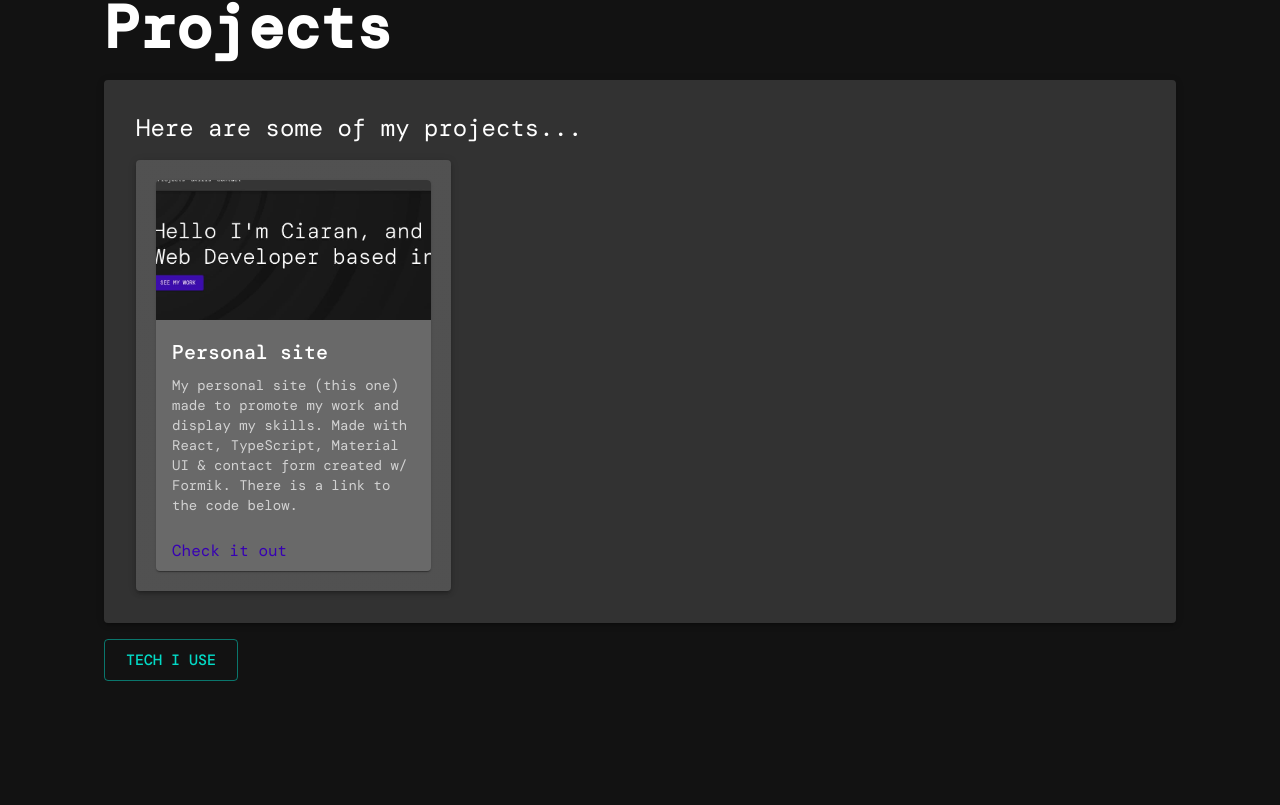
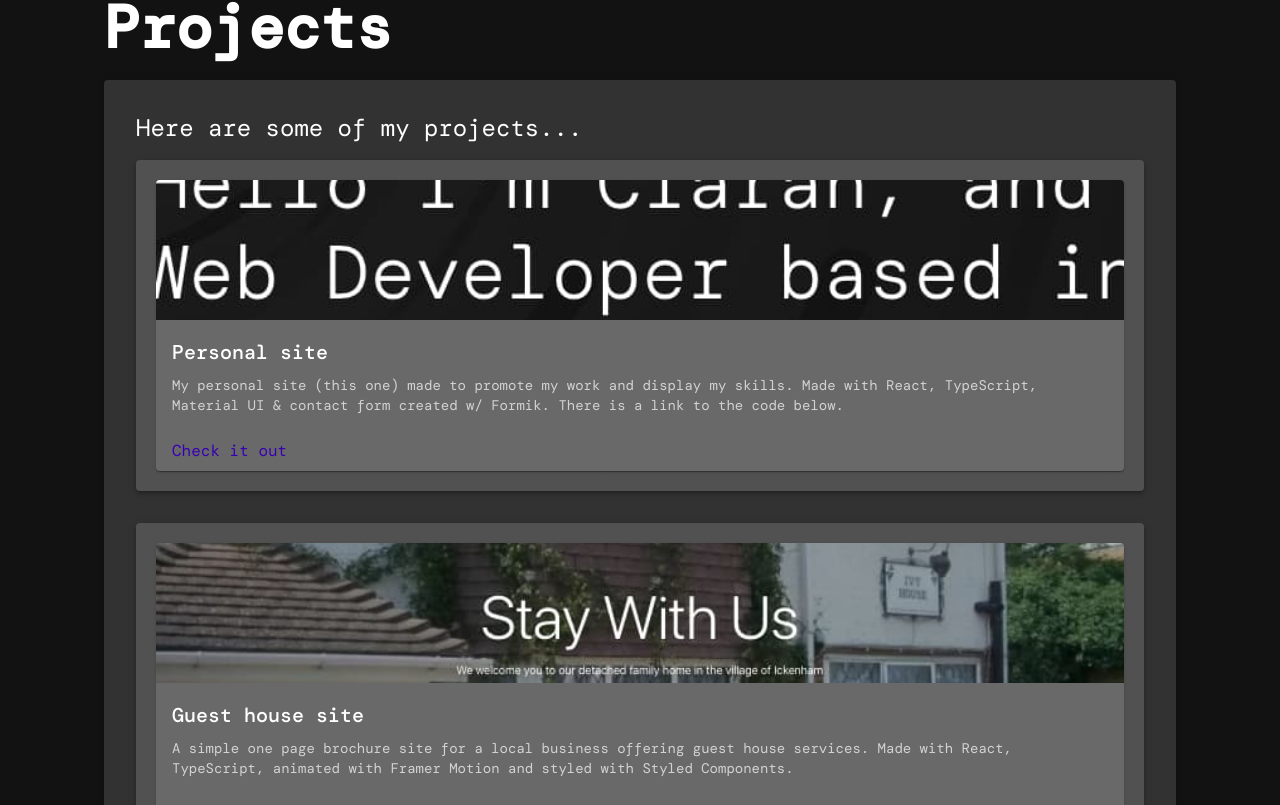
Before and after one commit to ciaranmccullough/web-services, a React (Create React App) app: page / in a window 1280 px wide. Shown: the part 872-1677 px from the top of the page. Built offline with nearby package versions, Linux system fonts and the light colour scheme; a web font is replaced by a local one.

Commit message:
edit layout project cards

```diff
--- a/src/components/projects/Projects.tsx
+++ b/src/components/projects/Projects.tsx
@@ -35,6 +35,7 @@ const useStyles = (isMobile: boolean, md: boolean) =>
             text: {},
             grid: {
                 display: "grid",
+                gridTemplateColumns: isMobile ? "1fr" : "2fr",
                 gap: isMobile ? theme.spacing(2) : theme.spacing(4),
             },
             card: {
@@ -149,19 +150,7 @@ export default function Projects() {
                         </Typography>
                         <Spacer size={2} />
                     </div>
-                    <motion.div
-                        style={{
-                            gridTemplateColumns: md
-                                ? "1fr"
-                                : projects.length === 2
-                                ? "repeat(2, 1fr)"
-                                : "repeat(3, 1fr)",
-                        }}
-                        className={classes.grid}
-                        variants={container}
-                        initial="hidden"
-                        animate={controls}
-                    >
+                    <motion.div className={classes.grid} variants={container} initial="hidden" animate={controls}>
                         {mapSkillsCardsWithAnimation(projects, item)}
                     </motion.div>
                 </Paper>
--- a/src/data/project.ts
+++ b/src/data/project.ts
@@ -1,5 +1,5 @@
 import { IProject, IProjectData } from "../interfaces/IProject";
-// import GuestHouseImg from "../assets/img/ivy-gh.jpg";
+import GuestHouseImg from "../assets/img/ivy-gh.jpg";
 import PersonalSiteImg from "../assets/img/personal-site.jpg";
 
 export const projectData: IProjectData = {
@@ -16,13 +16,13 @@ export const projects: IProject[] = [
         description:
             "My personal site (this one) made to promote my work and display my skills. Made with React, TypeScript, Material UI & contact form created w/ Formik. There is a link to the code below.",
     },
-    // {
-    //     title: "Guest house site",
-    //     link: "https://www.ivyguesthouse.co.uk/",
-    //     img: GuestHouseImg,
-    //     description:
-    //         "A simple one page brochure site for a local business offering guest house services. Made with React, TypeScript, animated with Framer Motion and styled with Styled Components.",
-    // },
+    {
+        title: "Guest house site",
+        link: "https://www.ivyguesthouse.co.uk/",
+        img: GuestHouseImg,
+        description:
+            "A simple one page brochure site for a local business offering guest house services. Made with React, TypeScript, animated with Framer Motion and styled with Styled Components.",
+    },
     // {
     //     title: "Guest house site",
     //     link: "https://www.ivyguesthouse.co.uk/",
```
